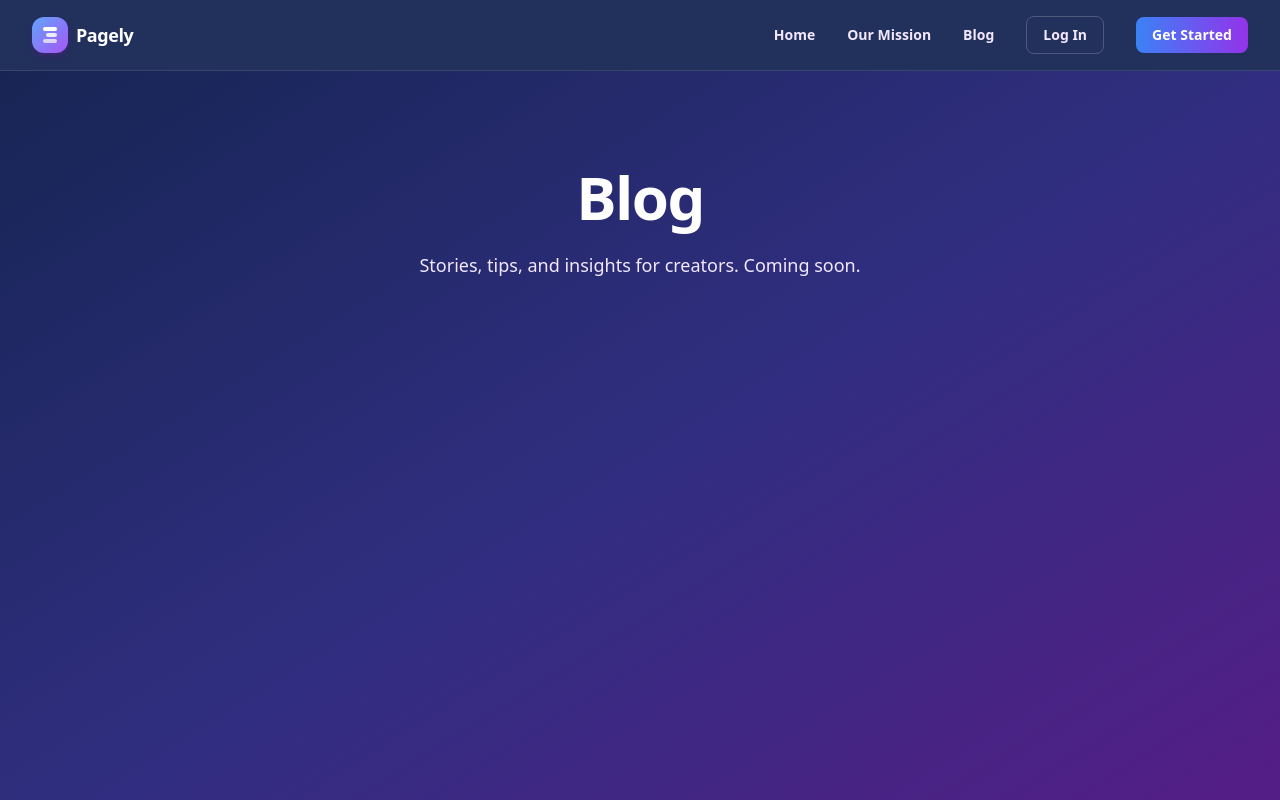
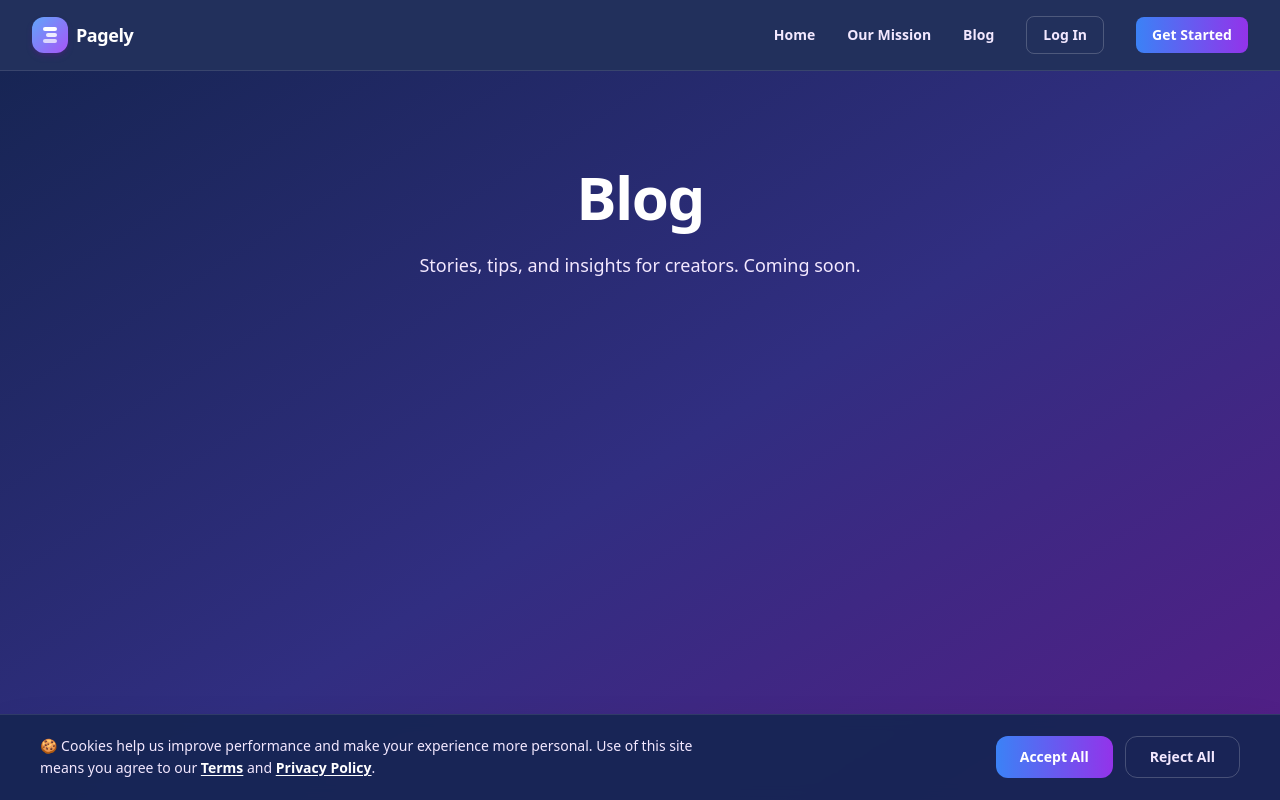
Before and after one commit to imevanc/pagely, a Next.js app: page /blog in a window 1280 px wide. Shown: the top 800 px of the page. Built offline with nearby package versions, Linux system fonts and the light colour scheme.

Commit message:
Feat/create cookies banner (#22)

```diff
--- a/src/app/layout.tsx
+++ b/src/app/layout.tsx
@@ -1,7 +1,7 @@
 import type { Metadata } from "next";
 import type { ReactNode } from "react";
 import "./globals.css";
-import { SiteHeader, SiteFooter } from "@/components";
+import { SiteHeader, SiteFooter, CookieBanner } from "@/components";
 
 export const metadata: Metadata = {
   title: "Pagely - Your Links, Beautifully Organized",
@@ -17,7 +17,10 @@ export default function RootLayout({
   return (
     <html lang="en">
       <SiteHeader />
-      <body className="antialiased">{children}</body>
+      <body className="antialiased">
+        {children}
+        <CookieBanner />
+      </body>
       <SiteFooter />
     </html>
   );
--- /dev/null
+++ b/src/components/CookieBanner.tsx
@@ -0,0 +1,142 @@
+"use client";
+
+import { useEffect, useState } from "react";
+
+const COOKIE_KEY = "pagely_cookie_consent";
+const COOKIE_TTL_MS = 5 * 60 * 60 * 1000; // 5 hours
+
+function getConsent(): string | null {
+  if (typeof document === "undefined") return null;
+  const match = document.cookie
+    .split("; ")
+    .find((row) => row.startsWith(`${COOKIE_KEY}=`));
+  return match ? match.split("=")[1] : null;
+}
+
+function setConsent(value: "accepted" | "rejected") {
+  const expires = new Date(Date.now() + COOKIE_TTL_MS).toUTCString();
+  document.cookie = `${COOKIE_KEY}=${value}; expires=${expires}; path=/; SameSite=Lax`;
+}
+
+export const CookieBanner = () => {
+  const [visible, setVisible] = useState(false);
+
+  useEffect(() => {
+    if (!getConsent()) setVisible(true);
+  }, []);
+
+  const handleAccept = () => {
+    setConsent("accepted");
+    setVisible(false);
+  };
+
+  const handleReject = () => {
+    setConsent("rejected");
+    setVisible(false);
+  };
+
+  if (!visible) return null;
+
+  return (
+    <>
+      {/* ── Backdrop ── blocks ALL interaction on tablet + mobile */}
+      <div
+        aria-hidden="true"
+        className="fixed inset-0 z-40 bg-black/60 backdrop-blur-sm lg:hidden"
+      />
+
+      {/* ── Desktop banner (bottom bar) ── */}
+      <div
+        role="dialog"
+        aria-modal="true"
+        aria-label="Cookie consent"
+        className="
+          fixed bottom-0 left-0 right-0 z-50
+          hidden lg:flex
+          items-center justify-between gap-8
+          border-t border-white/10
+          bg-blue-950/95 backdrop-blur
+          px-10 py-5
+          shadow-2xl shadow-black/40
+        "
+      >
+        <CookieText />
+        <CookieButtons onAccept={handleAccept} onReject={handleReject} />
+      </div>
+
+      {/* ── Tablet / Mobile modal (centre screen) ── */}
+      <div
+        role="dialog"
+        aria-modal="true"
+        aria-label="Cookie consent"
+        className="
+          fixed inset-0 z-50
+          flex items-center justify-center
+          px-6
+          lg:hidden
+        "
+      >
+        <div className="w-full max-w-sm rounded-2xl border border-white/10 bg-blue-950/95 p-7 shadow-2xl shadow-black/60 backdrop-blur">
+          <div className="mb-5 flex items-center gap-2">
+            <span className="text-2xl">🍪</span>
+            <h2 className="text-base font-bold text-white">We use cookies</h2>
+          </div>
+          <CookieText />
+          <div className="mt-6 flex flex-col gap-3">
+            <CookieButtons
+              onAccept={handleAccept}
+              onReject={handleReject}
+              stacked
+            />
+          </div>
+        </div>
+      </div>
+    </>
+  );
+};
+
+const CookieText = () => (
+  <p className="max-w-2xl text-sm leading-relaxed text-purple-100">
+    🍪 Cookies help us improve performance and make your experience more
+    personal. Use of this site means you agree to our{" "}
+    <a
+      href="#"
+      className="font-semibold text-white underline underline-offset-2 hover:text-purple-200"
+    >
+      Terms
+    </a>{" "}
+    and{" "}
+    <a
+      href="#"
+      className="font-semibold text-white underline underline-offset-2 hover:text-purple-200"
+    >
+      Privacy Policy
+    </a>
+    .
+  </p>
+);
+
+const CookieButtons = ({
+  onAccept,
+  onReject,
+  stacked = false,
+}: {
+  onAccept: () => void;
+  onReject: () => void;
+  stacked?: boolean;
+}) => (
+  <div className={`flex shrink-0 gap-3 ${stacked ? "flex-col" : "flex-row"}`}>
+    <button
+      onClick={onAccept}
+      className="rounded-xl bg-gradient-to-r from-blue-500 to-purple-600 px-6 py-2.5 text-sm font-semibold text-white transition hover:from-blue-400 hover:to-purple-500"
+    >
+      Accept All
+    </button>
+    <button
+      onClick={onReject}
+      className="rounded-xl border border-white/20 px-6 py-2.5 text-sm font-semibold text-purple-100 transition hover:border-white/40 hover:text-white"
+    >
+      Reject All
+    </button>
+  </div>
+);
--- a/src/components/index.ts
+++ b/src/components/index.ts
@@ -1,2 +1,3 @@
 export { SiteHeader } from "./SiteHeader";
 export { SiteFooter } from "./SiteFooter";
+export { CookieBanner } from "./CookieBanner";
```
Also changed, not shown: src/app/page.tsx (+5 -2 lines).
